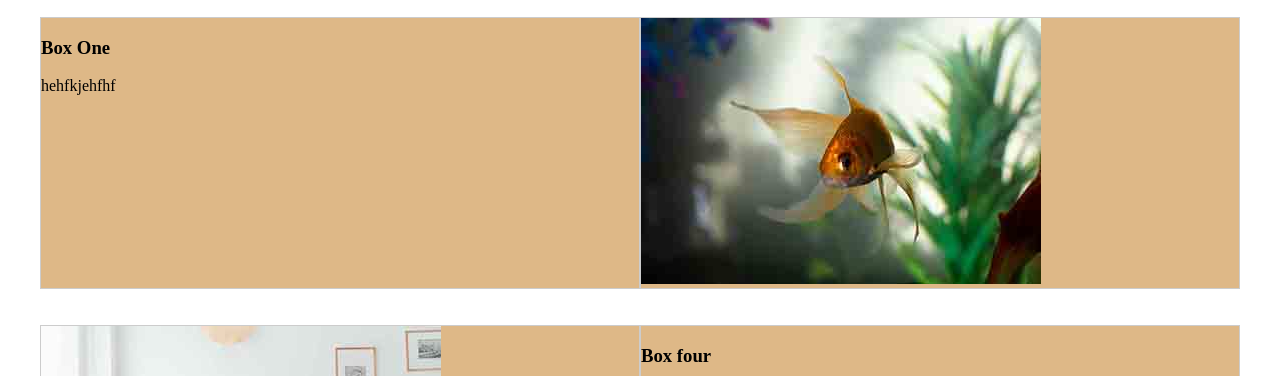
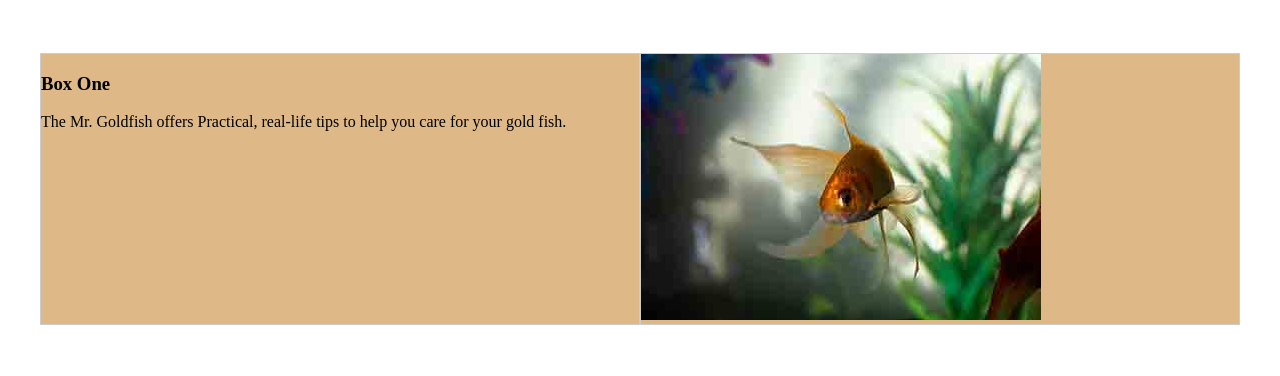
Before and after one commit to Abigailluna5/website, a plain HTML site: page index.html in a window 1280 px wide. Shown: the part 384-760 px from the top of the page. Drawn offline with Linux system fonts and the light colour scheme.

Commit message:
Update index.html

```diff
--- a/index.html
+++ b/index.html
@@ -23,16 +23,19 @@
 
 <h1> Mr.Goldfisher Shop</h1>
 <h2>The leading goldfish website</h2>
-
+<br>
+<br>
 <div class="container-1">
     <div class="box-1">
         <h3>Box One</h3>
-        <p> hehfkjehfhf</p>
+        <p> The Mr. Goldfish  offers Practical, real-life tips
+             to help you care for your gold fish.</p>
     </div>
 <div class="box-2">
     <img src="image/fish swim 2.jpg">
 </div>
 </div>
+<br>
 <br>
 <br>
 <div class="container-2">
@@ -45,6 +48,8 @@
 </div>
 </div>
 <br>
+<br>
+<br>
 <div class="container-3">
     <div class="box-5">
         <h3>Box 5</h3>
@@ -55,6 +60,8 @@
 </div>
 </div>
 <br>
+<br>
+<br>
 <div class="container-4">
     <div class="box-7">
         <img src="image/fish in a bowl.jpg">
@@ -64,6 +71,8 @@
         <p>hghgjggkgk</p>
     </div>
 </div>
+<br>
+<br>
 <br>
 <div class="container-5">
     <div class="box-9">
```
